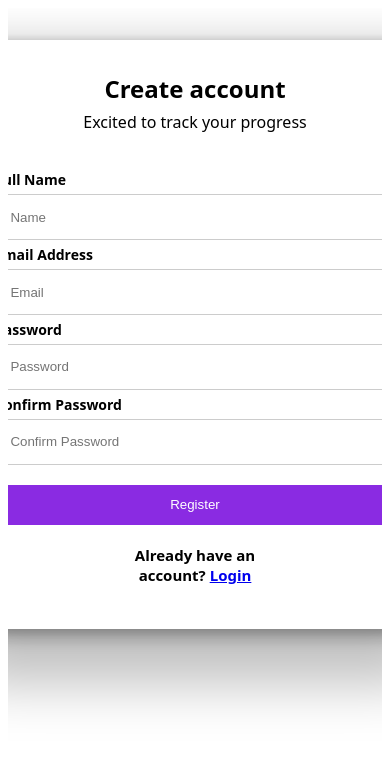
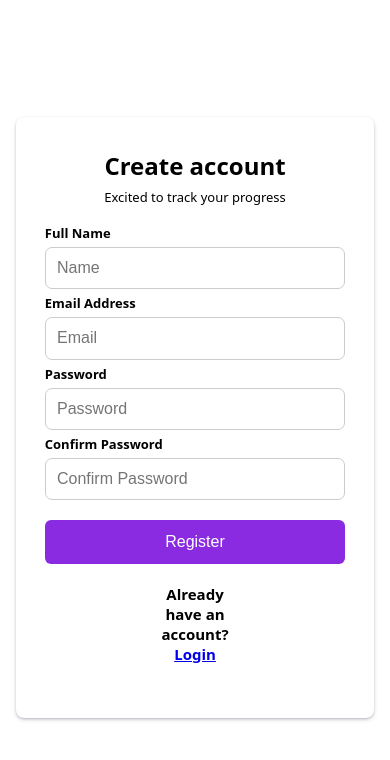
Before and after one commit to Kingsley4o4/Analytics-Dashboard-, a React (Vite) app: page /signup in a window 390 px wide. Shown: the top 760 px of the page. Built offline with nearby package versions, Linux system fonts and the light colour scheme.

Commit message:
Add mobile-responsive design for login and signup pages

```diff
--- a/src/component/Sidebar/Sidebar.jsx
+++ b/src/component/Sidebar/Sidebar.jsx
@@ -118,12 +118,13 @@ passUserRegisterNameSignUp,
             <span
               style={{
               fontSize: "1rem",
-                fontWeight: "700",
+                fontWeight: "600",
                 marginTop: "7px",
-                fontFamily:"italic"
+                color:"gray"
+
               }}
             >
-              {passUserRegisterNameSignUp || "Guest"}
+              {passUserRegisterNameSignUp}
 
             </span>
             <span style={{ fontSize: "11px", color: "gray" }}>
--- a/src/component/auth/Login.jsx
+++ b/src/component/auth/Login.jsx
@@ -77,9 +77,7 @@ function Login() {
     <div className="Login">
       <div className="loginWrapper">
         <div className="modial">
-          <div className="ImgIcon">
-            <img src=" " />
-          </div>
+
 
           <div className="padlock">
             <LockKeyhole color="blueviolet" size={50} />
--- a/src/component/auth/login.css
+++ b/src/component/auth/login.css
@@ -1,62 +1,152 @@
-
-
-.Login{
-
-    display:flex;
-    justify-content:center;
-    align-items:center;
-
-      width:100%;
-      height:100vh;
-
+.Login {
+  display: flex;
+  justify-content: center;
+  align-items: center;
+  width: 100%;
+  height: 97vh;
 }
 
-.modial{
-    border-radius:10px;
-    height:32rem;
-    width:30rem;
-    box-shadow: rgba(0, 0, 0, 0.25) 0px 54px 55px, rgba(0, 0, 0, 0.12) 0px -12px 30px, rgba(0, 0, 0, 0.12) 0px 4px 6px, rgba(0, 0, 0, 0.17) 0px 12px 13px, rgba(0, 0, 0, 0.09) 0px -3px 5px;
+.modial {
+  padding-top:40px;
+  border-radius: 10px;
+  height: 32rem;
+  width: 30rem;
+  box-shadow:
+    rgba(50, 50, 93, 0.25) 0px 2px 5px -1px,
+    rgba(0, 0, 0, 0.3) 0px 1px 3px -1px;
   display: flex;
-    flex-direction:column;
-    align-items:center;
-
-
+  flex-direction: column;
+  align-items: center;
 }
 
-.inputContainer{
-    display:flex;
-    flex-direction:column;
+.inputContainer {
+  display: flex;
+  flex-direction: column;
   gap: 20px;
-    align-items:center;
+  align-items: center;
   margin-top: 2rem;
 }
 
-.modial span{
-    font-size:  24px;
+.modial span {
+  font-size: 24px;
   font-weight: 600;
 }
 
-
-.padlock{
-    border:3px solid blueviolet;
-    border-radius:50%;
-    padding:35px;
+.padlock {
+  border: 3px solid blueviolet;
+  border-radius: 50%;
+  padding: 35px;
 }
 
-input{
-   padding:0.7rem;
+input {
+  padding: 0.7rem;
   outline: none;
-   width: 20rem;
-   border-radius:6px;
+  width: 22rem;
+  border-radius: 6px;
   border: 1px solid gray;
+  box-sizing: border-box;
 }
 
-button{
-    padding:0.8rem;
-    border-radius:6px;
+button {
+  padding: 0.8rem;
+  border-radius: 6px;
   border: none;
   background-color: blueviolet;
   color: white;
   cursor: pointer;
-    width: 20rem;
+  width: 22rem;
+  box-sizing: border-box;
 }
+
+@media (max-width: 768px) {
+  .Login {
+    min-height: 97vh;
+  }
+
+  .modial {
+    width: 100%;
+    max-width: 25rem;
+    height: auto;
+    padding: 1.5rem;
+    box-sizing: border-box;
+    box-shadow:
+      rgba(50, 50, 93, 0.25) 0px 2px 5px -1px,
+      rgba(0, 0, 0, 0.3) 0px 1px 3px -1px;
+    border-radius: 12px;
+  }
+
+  .inputContainer {
+    margin-top: 1rem;
+  }
+
+  input {
+    width: 100%;
+    padding: 0.8rem;
+    font-size: 16px;
+  }
+
+  button {
+    width: 100%;
+    padding: 0.9rem;
+    font-size: 16px;
+  }
+
+  .modial span {
+    font-size: 20px;
+  }
+
+  .padlock {
+    padding: 25px;
+  }
+}
+
+@media (max-width: 480px) {
+  .modial {
+    margin: 0.5rem;
+    padding: 1rem;
+    border-radius: 8px;
+  }
+
+  .inputContainer {
+    margin-top: 1rem;
+  }
+
+  .modial span {
+    font-size: 18px;
+  }
+
+  .padlock {
+    padding: 20px;
+  }
+
+  input {
+    padding: 0.7rem;
+  }
+
+  button {
+    padding: 0.8rem;
+  }
+}
+
+@media (max-width: 320px) {
+  .modial {
+    margin: 0.2rem;
+    padding: 0.8rem;
+  }
+
+  .modial span {
+    font-size: 16px;
+  }
+
+  .padlock {
+    padding: 15px;
+  }
+
+  input {
+    padding: 0.6rem;
+  }
+
+  button {
+    padding: 0.7rem;
+  }
+}
--- a/src/component/auth/signup.css
+++ b/src/component/auth/signup.css
@@ -1,28 +1,26 @@
 .SignUp {
   width: 100%;
-  height:100vh;
+  height: 97vh;
+  display: flex;
+  justify-content: center;
+  align-items: center;
+  flex-wrap: wrap;
 }
-.modial-signup span{
-     font-size:  24px;
+.modial-signup span {
+  font-size: 24px;
   font-weight: 600;
-
 }
 .modial-signup {
-    margin-top:2rem;
-    display:flex;
-    flex-direction:column;
+  /* margin-top: 2rem; */
+  display: flex;
+  flex-direction: column;
   justify-content: center;
   align-items: center;
-    border-radius:20px;
-
-
+  border-radius: 20px;
 
   box-shadow:
-    rgba(0, 0, 0, 0.25) 0px 54px 55px,
-    rgba(0, 0, 0, 0.12) 0px -12px 30px,
-    rgba(0, 0, 0, 0.12) 0px 4px 6px,
-    rgba(0, 0, 0, 0.17) 0px 12px 13px,
-    rgba(0, 0, 0, 0.09) 0px -3px 5px;
+    rgba(50, 50, 93, 0.25) 0px 2px 5px -1px,
+    rgba(0, 0, 0, 0.3) 0px 1px 3px -1px;
 }
 
 .SignUp-container {
@@ -32,49 +30,151 @@
 .modialCard {
   display: flex;
   align-items: flex-start;
-
   height: 31rem;
-  width: 29rem;
-
+  width: 27rem;
   flex-direction: column;
   padding: 2rem;
   box-sizing: border-box;
   text-align: left;
 }
 
+.modialCard input {
+  display: flex;
 
-.modialCard input {
   padding: 0.9rem;
   outline: none;
-    width: 23rem;
+  width: 100%;
+  max-width: 23rem;
   border: 1px solid #ccc;
   border-radius: 7px;
-
+  box-sizing: border-box;
 }
 
-label{
-
+label {
   padding-block: 5px;
   font-weight: 600;
- font-size:14px;
+  font-size: 14px;
 }
 
-button{
-    margin-top:20px;
-     padding:0.8rem;
-    border-radius:6px;
+button {
+  margin-top: 20px;
+  padding: 0.8rem;
+  border-radius: 6px;
   border: none;
   background-color: blueviolet;
   color: white;
   cursor: pointer;
-    width: 25rem;
+  width: 100%;
+  max-width: 25rem;
+  box-sizing: border-box;
 }
 
-.first-content{
-  margin-top:2rem;
+.first-content {
+  margin-top: 2rem;
 }
 
-i{
-  padding-top:0.4rem;
+i {
+  padding-top: 0.4rem;
   font-style: normal;
 }
+
+@media (max-width: 768px) {
+  .SignUp {
+
+
+    min-height: 97vh;
+  }
+
+  .modial-signup {
+    margin: 1rem;
+
+    width: 100%;
+    max-width: 24rem;
+    box-shadow:
+      rgba(50, 50, 93, 0.25) 0px 2px 5px -1px,
+      rgba(0, 0, 0, 0.3) 0px 1px 3px -1px;
+    border-radius: 12px;
+  }
+
+  .modialCard {
+    padding: 1rem;
+    width: 100%;
+  }
+
+  .modialCard input {
+    width: 100%;
+    padding: 0.8rem;
+    font-size: 16px;
+  }
+
+  button {
+    width: 100%;
+    padding: 0.9rem;
+    font-size: 16px;
+  }
+
+  .first-content {
+    font-size: 20px;
+    margin-top: 1rem;
+  }
+
+  i {
+    font-size: 14px;
+  }
+
+  label {
+    font-size: 13px;
+  }
+}
+
+@media (max-width: 480px) {
+  .SignUp {
+
+  }
+
+  .modial-signup {
+    margin: 0.5rem;
+    padding: 1rem;
+    border-radius: 8px;
+  }
+
+  .modialCard {
+    padding: 0.8rem;
+  }
+
+  .first-content {
+    font-size: 18px;
+  }
+
+  i {
+    font-size: 13px;
+  }
+
+  .modialCard input {
+    padding: 0.7rem;
+  }
+
+  button {
+    padding: 0.8rem;
+  }
+}
+
+@media (max-width: 320px) {
+  .modial-signup {
+
+    margin: 0.2rem;
+    padding: 0.8rem;
+  }
+
+  .first-content {
+    font-size: 16px;
+  }
+
+  .modialCard input {
+    padding: 0.6rem;
+  }
+
+  button {
+    padding: 0.7rem;
+  }
+}
```
Lines whose indentation alone changed are shown as unchanged.
